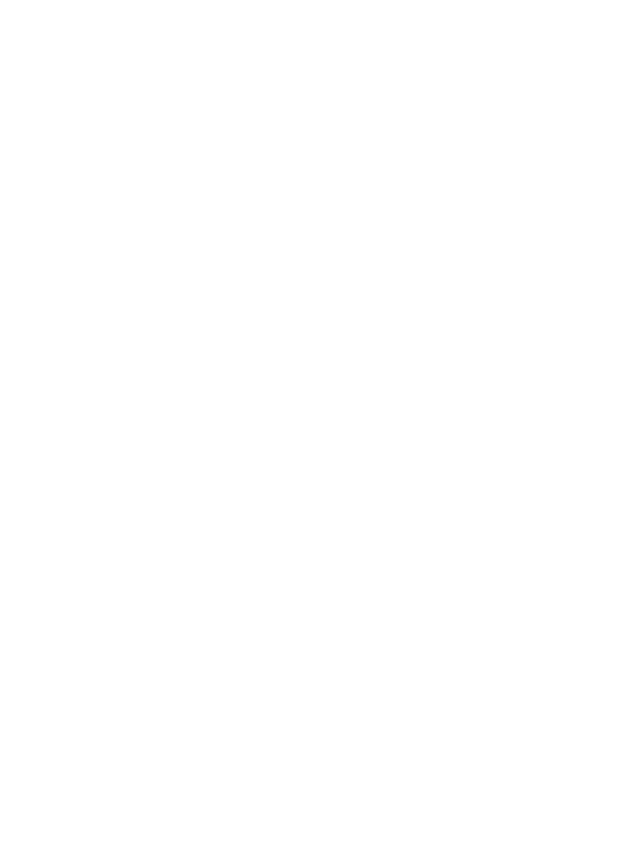
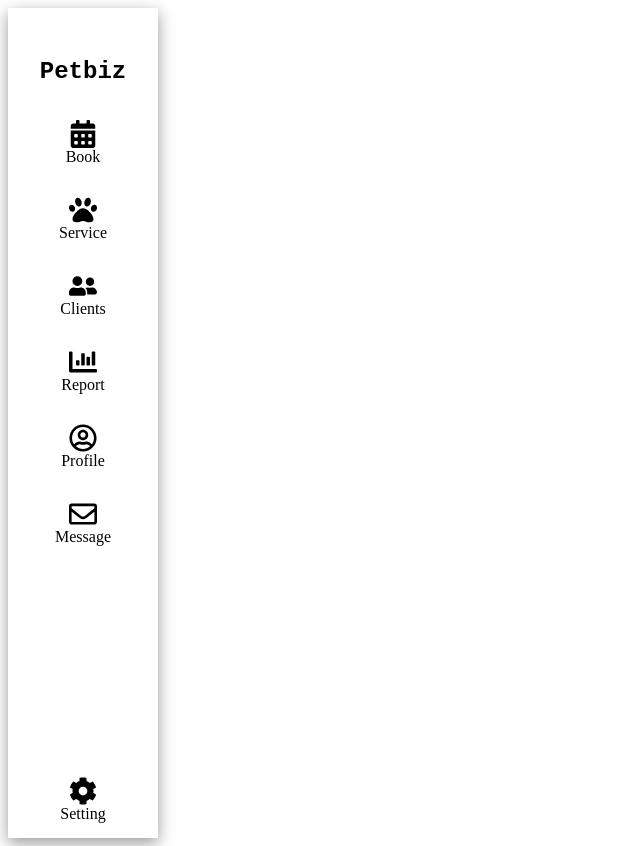
Before and after one commit to shawksolutionintern/PetBiz, a React (Create React App) app in the folder client/: page / in a window 1280 px wide. Shown: the whole page, without its empty margins (0-640 px from the left). Before the commit the page ends 800 px from the top, so only its background shows below. Built offline with nearby package versions, Linux system fonts and the light colour scheme.

Commit message:
Navbar Created

```diff
--- a/client/src/App.css
+++ b/client/src/App.css
@@ -0,0 +1,30 @@
+.navbar {
+    padding-top: 30px;
+    width: 150px;
+    height: 100vh;
+    background-color: #ffffff;
+    display: flex;
+    flex-direction: column;
+    align-items: center;
+    box-shadow: 0 5px 15px rgba(0,0,0,0.4);
+  }
+
+  .logo {
+    font-family: monospace;
+    font-size: 24px;
+    margin: 20px;
+    font-weight: bold;
+
+  }
+
+  .nav-item {
+    width: 100%;
+    display: flex;
+    flex-direction: column;
+    align-items: center;
+    margin: 15px 0;
+  }
+
+  .nav-item-bottom {
+    margin-top: auto;
+  }
--- a/client/src/App.js
+++ b/client/src/App.js
@@ -1,10 +1,11 @@
 
 import './App.css';
+import NavBar from './components/common/Navbar';
 
 function App() {
   return (
     <div className="App">
-
+      <NavBar />
     </div>
   );
 }
--- a/client/src/components/common/Navbar.js
+++ b/client/src/components/common/Navbar.js
@@ -0,0 +1,40 @@
+import React from 'react';
+import { FaCalendarAlt, FaPaw, FaUserFriends, FaChartBar, FaCog, FaRegEnvelope, FaRegUserCircle } from 'react-icons/fa';
+
+function NavBar () {
+    return (
+      <div className="navbar">
+        <div className="logo">Petbiz</div>
+        <div className="nav-item">
+          <FaCalendarAlt size={28}/>
+          <span>Book</span>
+        </div>
+        <div className="nav-item">
+          <FaPaw size={28}/>
+          <span>Service</span>
+        </div>
+        <div className="nav-item">
+          <FaUserFriends size={28}/>
+          <span>Clients</span>
+        </div>
+        <div className="nav-item">
+          <FaChartBar size={28}/>
+          <span>Report</span>
+        </div>
+        <div className="nav-item">
+          <FaRegUserCircle size={28}/>
+          <span>Profile</span>
+        </div>
+        <div className="nav-item">
+          <FaRegEnvelope size={28}/>
+          <span>Message</span>
+        </div>
+        <div className="nav-item nav-item-bottom">
+          <FaCog size={28}/>
+          <span>Setting</span>
+        </div>
+      </div>
+    );
+  };
+
+  export default NavBar;
```
Also changed, not shown: 1 other file (tests, documents, lock files or other folders).
